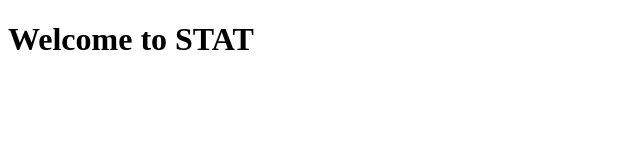
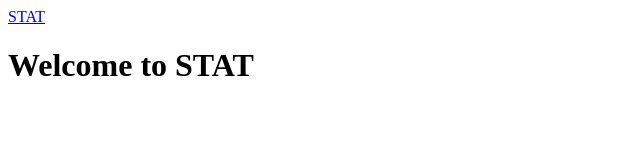
Before and after one commit to shauritanga/stat.tz, a plain HTML site: page index.html in a window 1280 px wide. Shown: the whole page, without its empty margins (0-640 px from the left). Drawn offline with Linux system fonts and the light colour scheme.

Commit message:
Update index.html

```diff
--- a/index.html
+++ b/index.html
@@ -4,7 +4,9 @@
     <title>STAT | Science Teachers Association of Tanzania</title>
   </head>
   <body>
-    <header style ="background-color: #ccc , width: 80px"></header>
+    <header style ="background-color: #ccc , width: 80px">
+      <a href="index.html">STAT</a>
+    </header>
     <h1>Welcome to STAT</h1>
   </body>
 </html>
```
